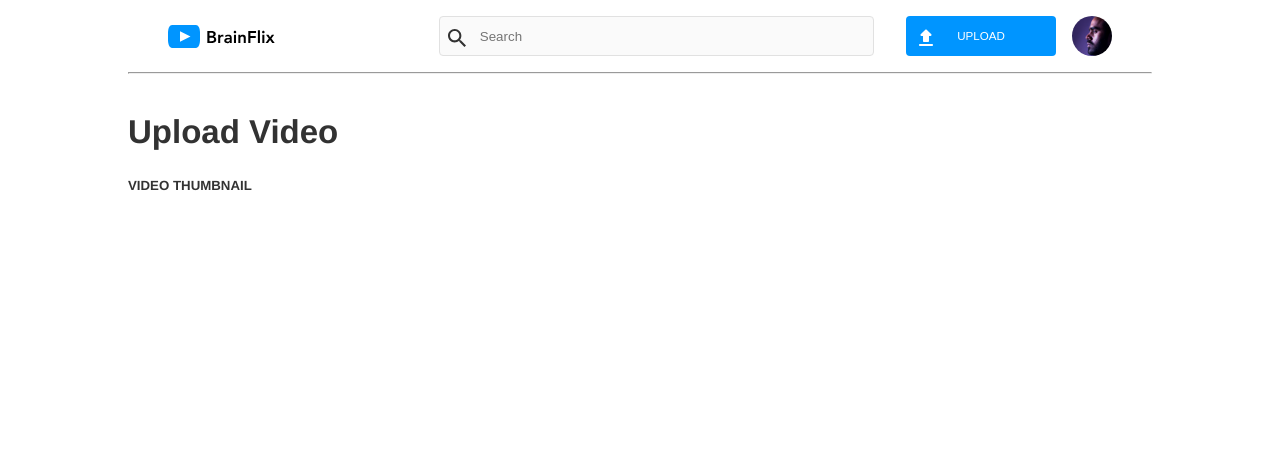
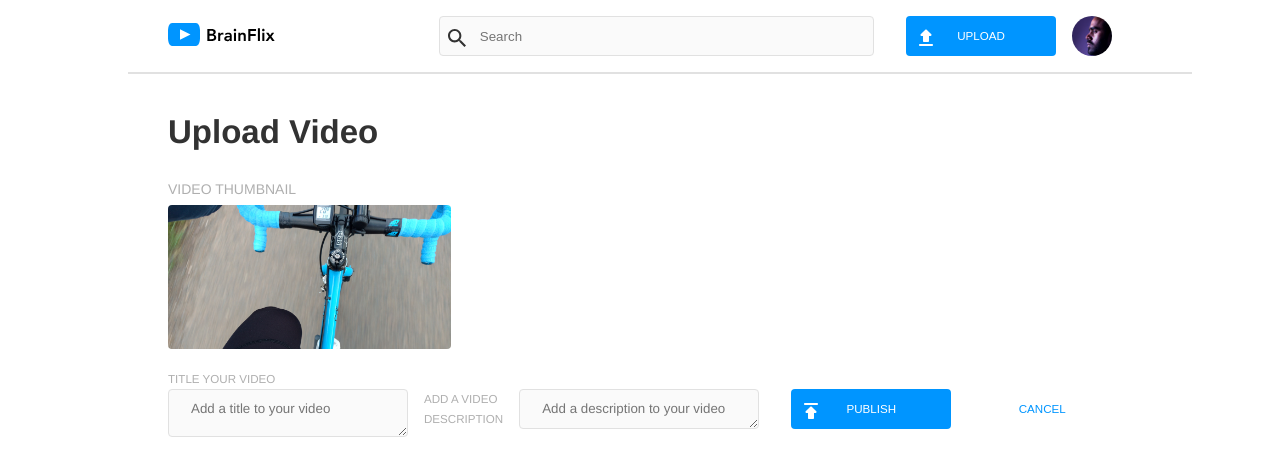
Before and after one commit to kakun45/xeniyas-brainflix, a React (Create React App) app: page /upload in a window 1280 px wide. Shown: the top 476 px of the page. Built offline with nearby package versions, Linux system fonts and the light colour scheme.

Commit message:
Upload page finished

```diff
--- a/src/App.js
+++ b/src/App.js
@@ -6,11 +6,8 @@ import { Navigate, BrowserRouter, Route, Routes } from "react-router-dom";
 import Home from "./pages/Home/Home";
 import NotFoundPage from "./pages/NotFound/NotFound";
 // components
-// import Details from "./components/Details/Details";
 import Header from "./components/Header/Header"; // to avoid double in here need index.js in each folder
 import UploadPage from "./pages/Upload/Upload";
-// import Hero from "./components/Hero/Hero";
-// import Sidebar from "./components/Sidebar/Sidebar";
 
 function App() {
   return (
@@ -22,7 +19,7 @@ function App() {
           <Route path="/" element={<Home />} />
           <Route path="upload" element={<UploadPage />} />
           <Route path="404" element={<NotFoundPage />} />
-          {/* this can be "everything" like a star: "*", handle inside */}
+          {/* this can be "everything" like a star: "*", handle it inside */}
           <Route path="/:videoId" element={<Home />} />
           {/* redirect people */}
           <Route path="*" element={<Navigate to="404" />} />
--- a/src/components/Details/Details.scss
+++ b/src/components/Details/Details.scss
@@ -1,5 +1,6 @@
 @use "../../styles/partials/variables" as *;
 @use "../../styles/partials/mixins" as *;
+@use "../../styles/partials/global";
 
 .main {
   &__subtitle {
@@ -26,6 +27,12 @@
   }
 }
 
+// doesn't work inside a .button &--cancel, bc needs Everything of it
+.upload__form {
+  @extend .main__form;
+  width: 100%;
+}
+
 textarea {
   width: 100%;
   height: 6rem;
@@ -50,10 +57,11 @@ textarea {
   }
 }
 
-// this @extend didn't work: todo: why?
+// // this @extend didn't work: needed to upload _global
 // .search__avatar--img-bottom {
 //   @extend .search__avatar--img;
 //   margin-top: 1rem;
+//   visibility: visible;
 // } // needed a workaround:
 .search__avatar--img.--bottom {
   margin-top: 1rem;
--- a/src/components/Header/Header.js
+++ b/src/components/Header/Header.js
@@ -1,13 +1,17 @@
+import { Link, useNavigate, Navigate } from "react-router-dom";
+import "./Header.scss";
 import logo from "../../assets/images/logo/BrainFlix-logo.svg";
-import "./Header.scss";
-
 import upload from "../../assets/images/icons/upload.svg";
 
 function Header() {
+  const navigate = useNavigate();
+
   return (
     <header className="header">
-      <img className="logo" src={logo} alt="brainflix logo"></img>
-
+      {/* // todo: not navigating */}
+      <Link onClick={() => navigate("/")}>
+        <img className="logo" src={logo} alt="brainflix logo"></img>{" "}
+      </Link>
       <div className="search-parent">
         <div className="search-container">
           <input className="search" placeholder="Search" />
--- a/src/pages/Upload/Upload.js
+++ b/src/pages/Upload/Upload.js
@@ -1,13 +1,60 @@
 import "./Upload.scss";
-
+import logo from "../../assets/images/icons/publish.svg";
+import videoPreview from "../../assets/images/Upload-video-preview.jpg";
+import { useNavigate } from "react-router-dom";
 
 const UploadPage = () => {
+  const navigate = useNavigate();
+
   return (
-    <section className="upload">
-      <hr />
-      <h1 className="upload__title --headline">Upload Video</h1>
-      <h5>VIDEO THUMBNAIL</h5>
-    </section>
+    <>
+      {" "}
+      <hr className="divider full-width" />
+      <section className="upload">
+        <h1 className="upload__title --headline">Upload Video</h1>
+        <div className="upload__hero-parent">
+          <p className="--faded">VIDEO THUMBNAIL</p>
+          <img
+            src={videoPreview}
+            className="upload__img"
+            alt="bike controls"></img>
+        </div>
+
+        <form className="upload__form">
+          <label className="comment__label --faded" htmlFor="title">
+            TITLE YOUR VIDEO
+          </label>
+
+          <div className="comments__input">
+            <textarea
+              className="comments__title"
+              type="text"
+              id="title"
+              placeholder="Add a title to your video"></textarea>
+
+            <label className="comment__label --faded" htmlFor="description">
+              ADD A VIDEO DESCRIPTION
+            </label>
+            <textarea
+              className="comments__textarea"
+              type="text"
+              id="description"
+              placeholder="Add a description to your video"></textarea>
+            <br />
+            <button
+              onClick={() => {
+                alert("File is uploaded!");
+                navigate("/"); // after that => go home
+              }}
+              className="button button-comment">
+              <img src={logo} className="button--icon"></img>
+              PUBLISH
+            </button>
+            <button className="button--cancel">CANCEL</button>
+          </div>
+        </form>
+      </section>
+    </>
   );
 };
 export default UploadPage;
--- a/src/pages/Upload/Upload.scss
+++ b/src/pages/Upload/Upload.scss
@@ -0,0 +1,30 @@
+@use "../../components/NavCard/NavCard.scss";
+@use "../../styles/partials/mixins" as *;
+// @use "../../styles/partials/variables" as *;
+// @use "../../styles/partials/global" as *;
+// @use "../../components/Details/Details.scss" as *;
+
+.upload__hero-parent {
+  width: 100%;
+}
+
+.upload__img {
+  margin: 0.3rem 0 1rem;
+  @extend .card__img;
+  background-size: cover;
+  // background-image: url("../../assets/images/Upload-video-preview.jpg");
+  @include mobile {
+    width: 100%;
+    height: 9rem;
+  }
+  @include tablet {
+    width: 50%;
+  }
+  @include desktop {
+    width: 30%;
+  }
+}
+
+.comments__title {
+  height: 3rem;
+}
--- a/src/styles/partials/_global.scss
+++ b/src/styles/partials/_global.scss
@@ -105,7 +105,8 @@ body {
 // margin on the sides and around main sections
 .header,
 .sidebar,
-.main {
+.main,
+.upload {
   margin: 1rem;
   @include tablet {
     margin: 1rem 2.5rem 1rem;
@@ -158,6 +159,12 @@ body {
     margin: 0;
   }
 }
+// doesn't work inside a .button &--cancel, bc needs Everything of it
+.button--cancel {
+  @extend .button;
+  color: $primary-brainFlix-blue;
+  background-color: $primary-white;
+}
 
 // AVATAR
 // gray default avatar
```
